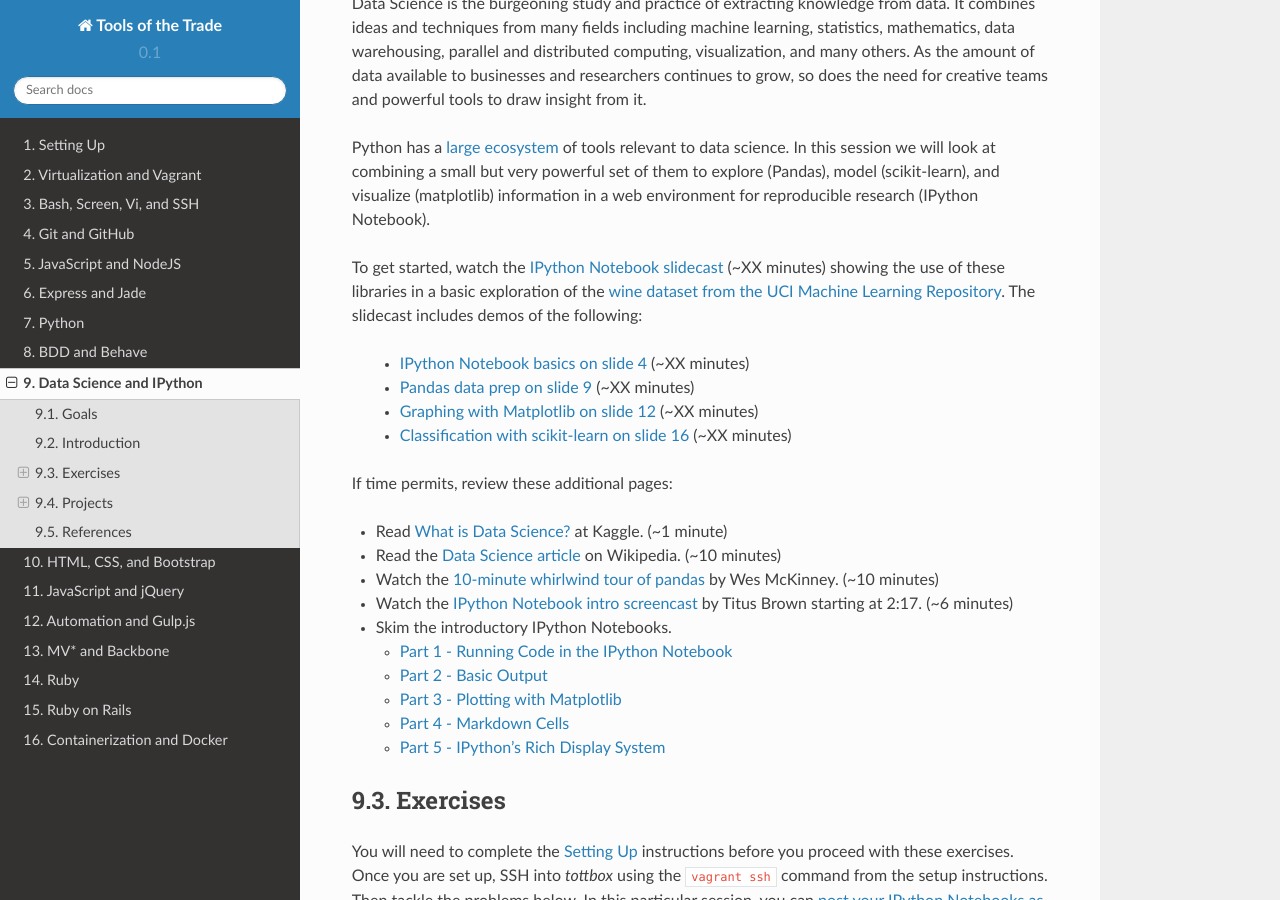
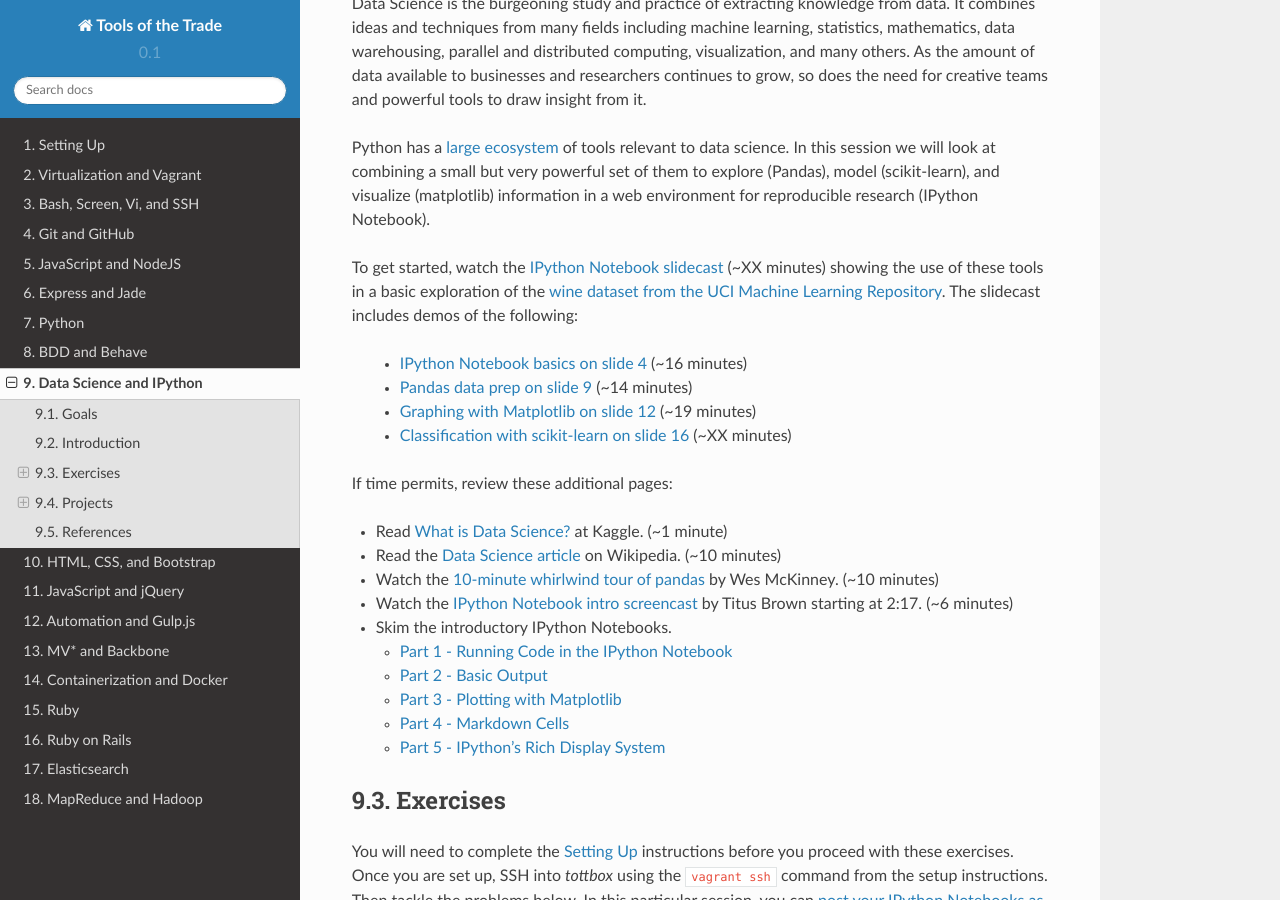
Before and after one commit to parente/tott, a Sphinx documentation site: the page built from doc/sessions/ipython.rst, in a window 1280 px wide and 900 px high, scrolled down 520 px. Built offline with Sphinx 7.4.7 and the Read the Docs theme 2.0.0, drawn with Linux system fonts in a browser that asks for light colours.

Commit message:
Touchups, future project pages

```diff
--- a/doc/index.rst
+++ b/doc/index.rst
@@ -45,9 +45,11 @@
    sessions/jquery
    sessions/gulpjs
    sessions/backbone
+   sessions/docker
    sessions/ruby
    sessions/rails
-   sessions/docker
+   sessions/elasticsearch
+   sessions/hadoop
 
 When
 ====
--- /dev/null
+++ b/doc/sessions/elasticsearch.rst
@@ -0,0 +1,2 @@
+Elasticsearch
+=============
--- /dev/null
+++ b/doc/sessions/hadoop.rst
@@ -0,0 +1,2 @@
+MapReduce and Hadoop
+====================
--- a/doc/sessions/ipython.rst
+++ b/doc/sessions/ipython.rst
@@ -21,11 +21,11 @@
 
 Python has a `large ecosystem <http://www.scipy.org/topical-software.html>`_ of tools relevant to data science. In this session we will look at combining a small but very powerful set of them to explore (Pandas), model (scikit-learn), and visualize (matplotlib) information in a web environment for reproducible research (IPython Notebook).
 
-To get started, watch the `IPython Notebook slidecast <../_static/casts/ipython.html>`_ (~XX minutes) showing the use of these libraries in a basic exploration of the `wine dataset from the UCI Machine Learning Repository <https://archive.ics.uci.edu/ml/datasets/Wine+Quality>`_. The slidecast includes demos of the following:
+To get started, watch the `IPython Notebook slidecast <../_static/casts/ipython.html>`_ (~XX minutes) showing the use of these tools in a basic exploration of the `wine dataset from the UCI Machine Learning Repository <https://archive.ics.uci.edu/ml/datasets/Wine+Quality>`_. The slidecast includes demos of the following:
 
-  * `IPython Notebook basics on slide 4 <../_static/casts/ipython.html#/5>`_ (~XX minutes)
-  * `Pandas data prep on slide 9 <../_static/casts/ipython.html#/9>`_ (~XX minutes)
-  * `Graphing with Matplotlib on slide 12 <../_static/casts/ipython.html#/12>`_ (~XX minutes)
+  * `IPython Notebook basics on slide 4 <../_static/casts/ipython.html#/4>`_ (~16 minutes)
+  * `Pandas data prep on slide 9 <../_static/casts/ipython.html#/9>`_ (~14 minutes)
+  * `Graphing with Matplotlib on slide 12 <../_static/casts/ipython.html#/12>`_ (~19 minutes)
   * `Classification with scikit-learn on slide 16  <../_static/casts/ipython.html#/16>`_ (~XX minutes)
 
 If time permits, review these additional pages:
```
